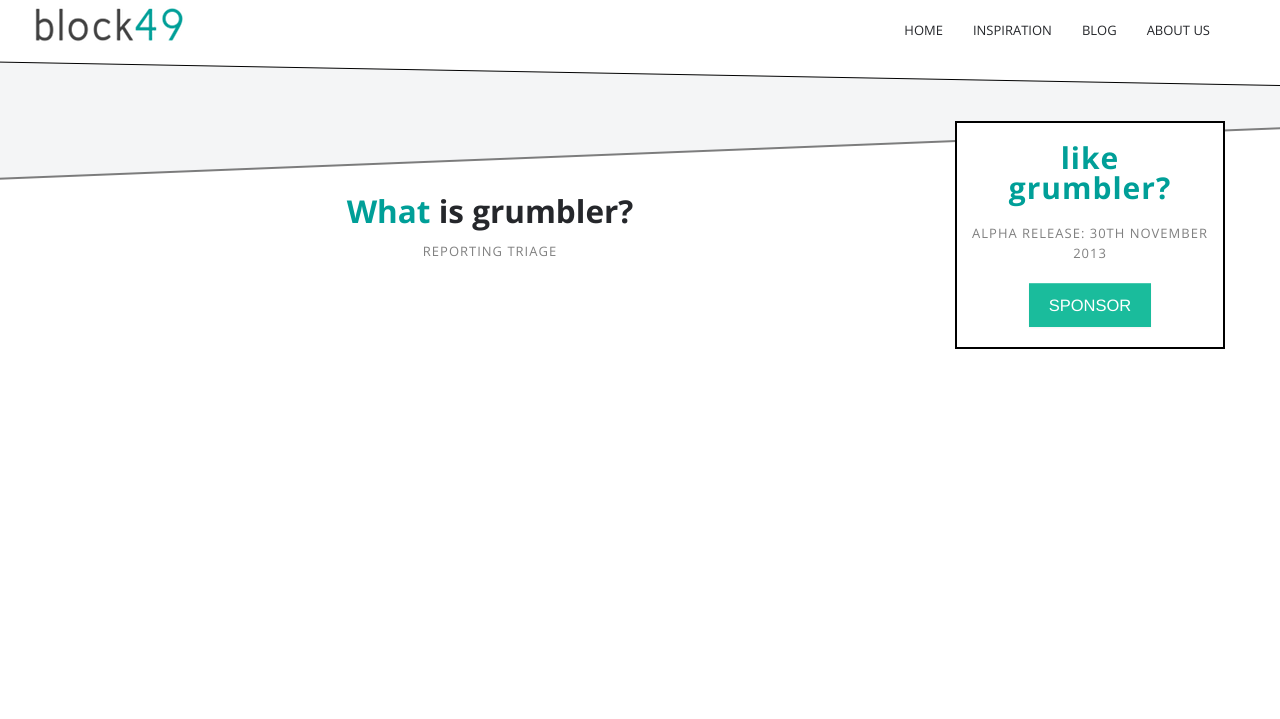
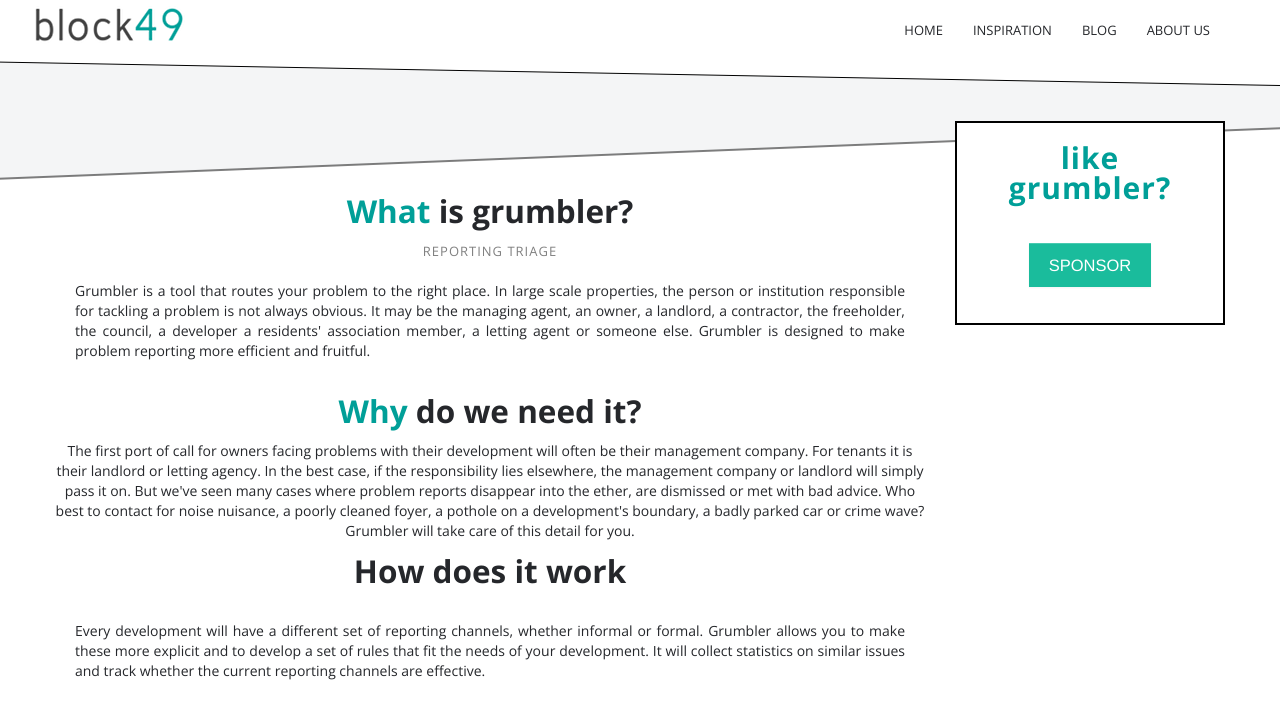
Before and after one commit to tlodge/block49.website, a Jekyll site: the page built from inspiration/grumbler/index.html, in a window 1280 px wide. Shown: the top 719 px of the page. Built offline with Jekyll 4.4.1, drawn with Linux system fonts in a browser that asks for light colours; a script that is not in the unit is left out.

Commit message:
added stuff on grumbler

```diff
--- a/inspiration/grumbler/index.html
+++ b/inspiration/grumbler/index.html
@@ -9,11 +9,21 @@
             <div class="thumbnail span9">
                 <h2><strong>What</strong> is grumbler?</h2>
                 <span> reporting triage</span>
-            </div>
+                <p>
+                Grumbler is a tool that routes your problem to the right place.  In large scale properties, the person or institution responsible for tackling a problem is not always obvious.  It may be the managing agent, an owner, a landlord, a contractor, the freeholder, the council, a developer a residents' association member, a letting agent or someone else.  Grumbler is designed to make problem reporting more efficient and fruitful.
+
+                </p>
+                <h2><strong>Why</strong> do we need it?</h2>
+                 The first port of call for owners facing problems with their development will often be their management company. For tenants it is their landlord or letting agency.   In the best case, if the responsibility lies elsewhere, the management company or landlord will simply pass it on.  But we've seen many cases where problem reports disappear into the ether, are dismissed or met with bad advice.   Who best to contact for noise nuisance, a poorly cleaned foyer, a pothole on a development's boundary, a badly parked car or crime wave?  Grumbler will take care of this detail for you.
+                <h2>How does it work</h2>
+                <p>
+                Every development will have a different set of reporting channels, whether informal or formal.  Grumbler allows you to make these more explicit and to develop a set of rules that fit the needs of your development.  It will collect statistics on similar issues and track whether the current reporting channels are effective.
+                </p>
+               </div>
             <div class=" thumbnail span3 tile pull-right">
                 <div class="border">
                     <h4> <strong>like</strong> grumbler? </h4>
-                    <span> ALPHA RELEASE: 30th November 2013 </span>
+                    <span></span>
                     <p class="center"><button class="btn flat-butt flat-primary-butt">SPONSOR</button></p>
                 </div>
             </div>
```
